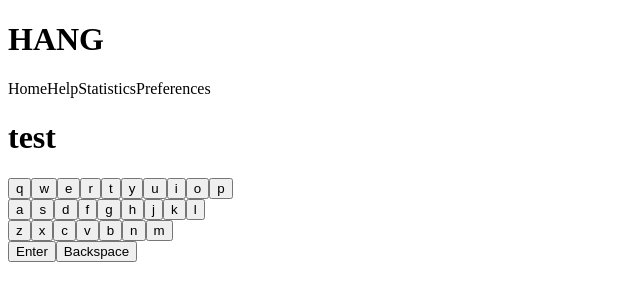
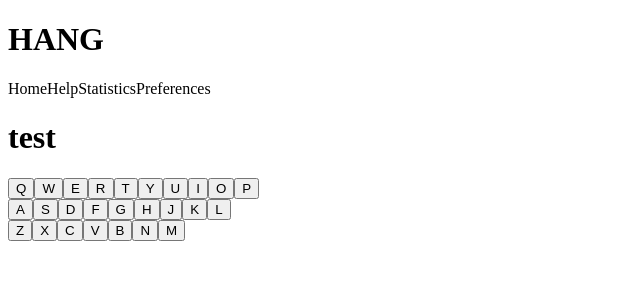
Before and after one commit to guizarolho/vue-hangman, a Vue app: page / in a window 1280 px wide. Shown: the top 300 px of the page, without its empty margins (0-640 px from the left). Built offline with nearby package versions, Linux system fonts and the light colour scheme; the HTML template or start-up script is replaced by a standard one.

Commit message:
keyboard iterate

```diff
--- a/src/components/GameKeyboard.vue
+++ b/src/components/GameKeyboard.vue
@@ -1,40 +1,23 @@
+<script setup lang="ts">
+import { ref } from 'vue'
+const selected = ref('')
+const keyboardRows: string[][] = [
+  ['Q', 'W', 'E', 'R', 'T', 'Y', 'U', 'I', 'O', 'P'],
+  ['A', 'S', 'D', 'F', 'G', 'H', 'J', 'K', 'L'],
+  ['Z', 'X', 'C', 'V', 'B', 'N', 'M'],
+]
+
+function selectChar(char: string) {
+  selected.value = char
+}
+</script>
+
 <template>
   <div class="keyboard__container">
-    <div class="keyboard__row" id="firstLine">
-      <button class="keyboard__button" type="button" value="q">q</button>
-      <button class="keyboard__button" type="button" value="w">w</button>
-      <button class="keyboard__button" type="button" value="e">e</button>
-      <button class="keyboard__button" type="button" value="r">r</button>
-      <button class="keyboard__button" type="button" value="t">t</button>
-      <button class="keyboard__button" type="button" value="y">y</button>
-      <button class="keyboard__button" type="button" value="u">u</button>
-      <button class="keyboard__button" type="button" value="i">i</button>
-      <button class="keyboard__button" type="button" value="o">o</button>
-      <button class="keyboard__button" type="button" value="p">p</button>
-    </div>
-    <div class="keyboard__row" id="secondLine">
-      <button class="keyboard__button" type="button" value="a">a</button>
-      <button class="keyboard__button" type="button" value="s">s</button>
-      <button class="keyboard__button" type="button" value="d">d</button>
-      <button class="keyboard__button" type="button" value="f">f</button>
-      <button class="keyboard__button" type="button" value="g">g</button>
-      <button class="keyboard__button" type="button" value="h">h</button>
-      <button class="keyboard__button" type="button" value="j">j</button>
-      <button class="keyboard__button" type="button" value="k">k</button>
-      <button class="keyboard__button" type="button" value="l">l</button>
-    </div>
-    <div class="keyboard__row" id="thirdLine">
-      <button class="keyboard__button" type="button" value="z">z</button>
-      <button class="keyboard__button" type="button" value="x">x</button>
-      <button class="keyboard__button" type="button" value="c">c</button>
-      <button class="keyboard__button" type="button" value="v">v</button>
-      <button class="keyboard__button" type="button" value="b">b</button>
-      <button class="keyboard__button" type="button" value="n">n</button>
-      <button class="keyboard__button" type="button" value="m">m</button>
-    </div>
-    <div class="keyboard__row" id="fourthLine">
-      <button class="keyboard__button" type="button">Enter</button>
-      <button class="keyboard__button" type="button">Backspace</button>
+    <div v-for="(row, index) in keyboardRows" :key="`row-${index}`" class="keyboard__row">
+      <button v-for="char in row" :key="char" @click="selectChar(char)" class="keyboard__button">
+        {{ char }}
+      </button>
     </div>
   </div>
 </template>
```
